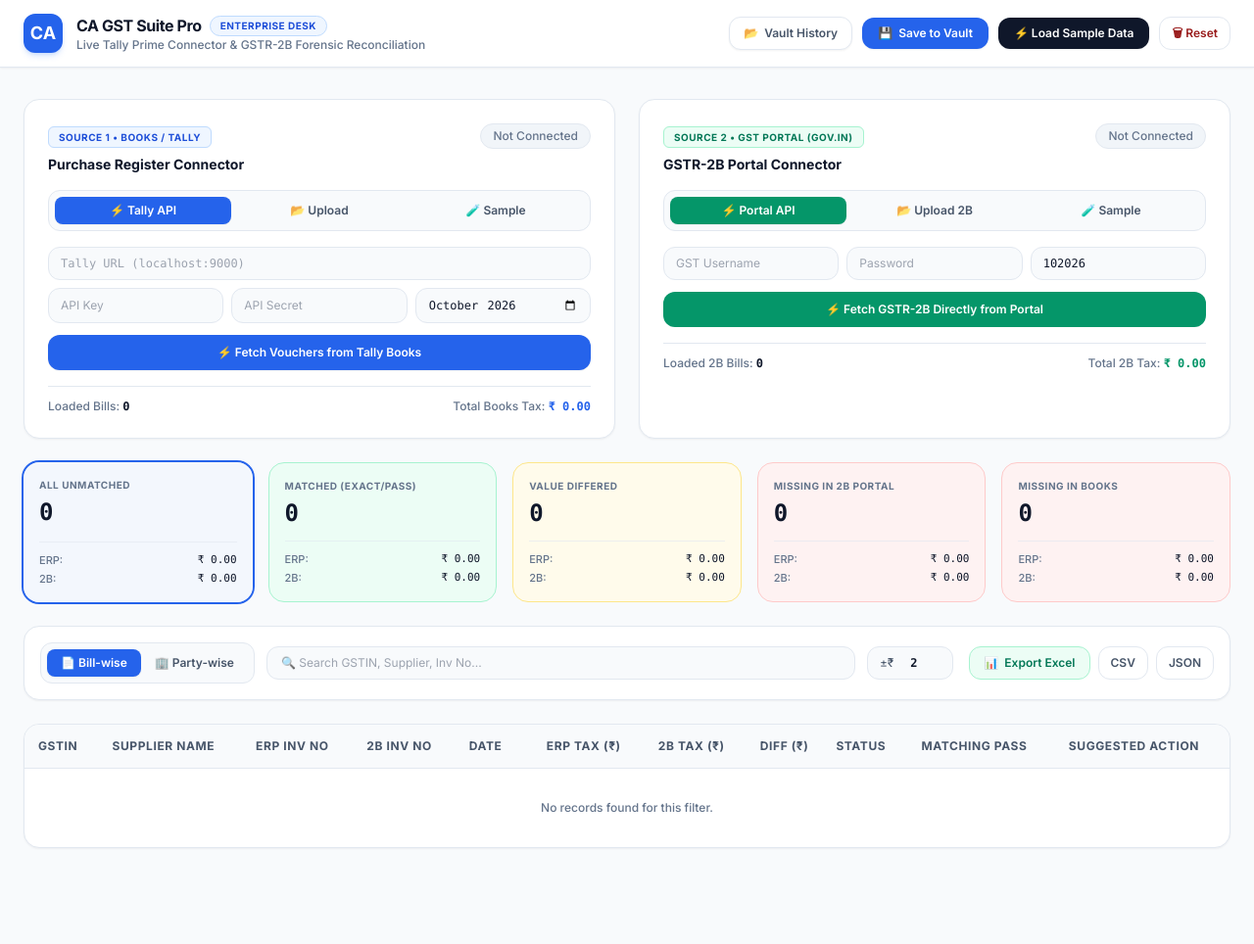
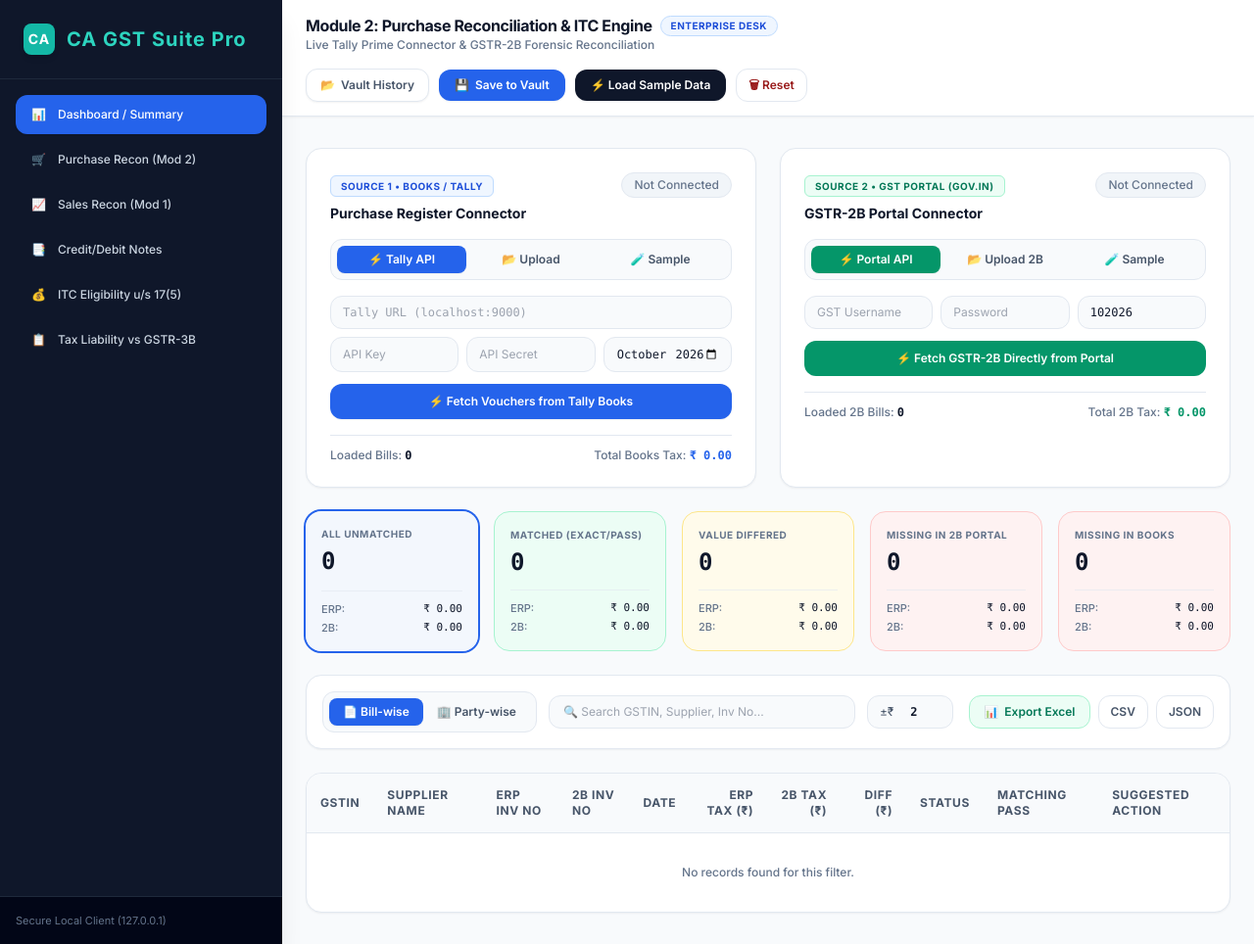
Before and after one commit to codedbymurali/GST-Connector, a FastAPI app: page / in a window 1280 px wide. Shown: the whole page at 98% size. Run offline with FastAPI, Linux system fonts and the light colour scheme; some libraries are stand-ins or nearby versions.

Commit message:
Add missing modules and static folders

```diff
--- a/main.py
+++ b/main.py
@@ -1,6 +1,5 @@
 import io
 import smtplib
-import traceback
 from pathlib import Path
 import pandas as pd
 from email.mime.text import MIMEText
@@ -8,16 +7,16 @@ from email.mime.multipart import MIMEMultipart
 from email.mime.base import MIMEBase
 from email import encoders
 
-from fastapi import FastAPI, UploadFile, File, Body
+from fastapi import FastAPI, UploadFile, File, Body, Request
 from fastapi.responses import HTMLResponse, StreamingResponse, JSONResponse
 import uvicorn
 
 from config_and_samples import get_sample_erp_df, get_sample_portal_df
 from connectors import parse_uploaded_file, fetch_erpnext_invoices
-from engine import run_matching_engine
+from modules.purchase_register import run_matching_engine, PurchaseRegisterEngine
 from database import init_db, save_reconciliation, get_all_history, get_reconciliation_by_id
 
-app = FastAPI(title="GST Recon Pro — V2 Database & Email Hub")
+app = FastAPI(title="CA GST Suite Pro — Professional Tax Workstation")
 
 # Initialize Database on Startup
 init_db()
@@ -152,7 +151,6 @@ async def email_report(payload: dict = Body(...)):
             "portal_tax": float(reco_df["Portal_Tax"].sum()) if "Portal_Tax" in reco_df.columns else 0.0
         }
 
-        # Build Email
         msg = MIMEMultipart()
         msg['From'] = sender_email
         msg['To'] = receiver
@@ -164,7 +162,7 @@ async def email_report(payload: dict = Body(...)):
             <div style="max-width: 600px; margin: 0 auto; padding: 20px; border: 1px solid #e2e8f0; border-radius: 10px;">
                 <h2 style="color: #4f46e5; margin-top: 0;">GST Reconciliation Summary</h2>
                 <p>Hello,</p>
-                <p>Here is the automated reconciliation report for <strong>{batch_name}</strong> generated via GST Suite Pro.</p>
+                <p>Here is the automated reconciliation report for <strong>{batch_name}</strong> generated via CA GST Suite Pro.</p>
 
                 <table style="width: 100%; border-collapse: collapse; margin: 20px 0;">
                     <tr style="background-color: #f8fafc;">
@@ -185,14 +183,13 @@ async def email_report(payload: dict = Body(...)):
                     </tr>
                 </table>
 
-                <p style="font-size: 12px; color: #64748b; margin-top: 30px;">Generated automatically by GST Recon Pro Hub.</p>
+                <p style="font-size: 12px; color: #64748b; margin-top: 30px;">Generated automatically by CA GST Suite Pro.</p>
             </div>
         </body>
         </html>
         """
         msg.attach(MIMEText(html_content, 'html'))
 
-        # Attach Excel
         buf = io.BytesIO()
         with pd.ExcelWriter(buf, engine="openpyxl") as writer:
             reco_df.to_excel(writer, sheet_name="Recon_Report", index=False)
@@ -204,7 +201,6 @@ async def email_report(payload: dict = Body(...)):
         part.add_header('Content-Disposition', f'attachment; filename="GST_Recon_{batch_name}.xlsx"')
         msg.attach(part)
 
-        # Send Email via Gmail SMTP
         server = smtplib.SMTP("smtp.gmail.com", 587)
         server.starttls()
         server.login(sender_email, sender_password)
@@ -230,7 +226,10 @@ async def export_data(status: str = "ALL", fmt: str = "xlsx"):
     df = SESSION_STORE["reconciled_df"]
     if df.empty:
         return JSONResponse({"error": "No reconciled data available to export."}, status_code=400)
-    if status != "ALL":
+
+    if status == "ALL":
+        df = df[df["Status"] != "Matched"]
+    elif status != "ALL":
         df = df[df["Status"] == status]
 
     if fmt == "csv":
@@ -253,5 +252,43 @@ async def serve_ui():
         return html_path.read_text(encoding="utf-8")
     return "<h1>Error: templates/index.html file not found!</h1>"
 
+@app.get("/purchase-recon")
+async def purchase_reconciliation(request: Request):
+    sample_purchases = [
+        {
+            "invoice_no": "INV-2026-001",
+            "date": "2026-11-01",
+            "party_name": "ABC Enterprises",
+            "gstin": "37AAAAA0000A1Z5",
+            "taxable_value": 50000.0,
+            "cgst": 4500.0,
+            "sgst": 4500.0,
+            "igst": 0.0,
+            "item_description": "Office laptop accessories",
+            "is_rcm": False
+        },
+        {
+            "invoice_no": "INV-2026-002",
+            "date": "2026-11-03",
+            "party_name": "XYZ Motors",
+            "gstin": "37BBBBB1111B1Z6",
+            "taxable_value": 100000.0,
+            "cgst": 9000.0,
+            "sgst": 9000.0,
+            "igst": 0.0,
+            "item_description": "Car repair and maintenance services",
+            "is_rcm": False
+        }
+    ]
+    engine = PurchaseRegisterEngine(sample_purchases)
+    processed_data = engine.process_purchase_register()
+    summary_metrics = engine.generate_summary(processed_data)
+    return {
+        "status": "success",
+        "module": "Purchase Reconciliation & ITC Eligibility (Module 2)",
+        "summary": summary_metrics,
+        "records": processed_data
+    }
+
 if __name__ == "__main__":
     uvicorn.run(app, host="127.0.0.1", port=8000)
--- /dev/null
+++ b/static/css/style.css
@@ -0,0 +1,2 @@
+body { font-family: 'Inter', sans-serif; }
+.font-mono { font-family: 'JetBrains Mono', monospace; font-variant-numeric: tabular-nums; }
--- a/templates/index.html
+++ b/templates/index.html
@@ -5,20 +5,53 @@
     <title>CA GST Suite Pro — Professional Tax Workstation</title>
     <script src="https://cdn.tailwindcss.com"></script>
     <link href="https://fonts.googleapis.com/css2?family=Inter:wght@400;500;600;700&family=JetBrains+Mono:wght@400;500;600&display=swap" rel="stylesheet">
-    <style>
-        body { font-family: 'Inter', sans-serif; }
-        .font-mono { font-family: 'JetBrains Mono', monospace; font-variant-numeric: tabular-nums; }
-    </style>
+    <link rel="stylesheet" href="/static/css/style.css">
 </head>
 <body class="bg-[#F8FAFC] text-[#0F172A] min-h-screen selection:bg-blue-600 selection:text-white">
+
+    <div class="flex h-screen overflow-hidden">
+
+        <!-- SIDEBAR NAVIGATION (5 GST Modules) -->
+        <aside class="w-72 bg-slate-900 text-white flex flex-col shadow-xl flex-shrink-0 z-40">
+            <div class="p-6 text-xl font-bold tracking-wider border-b border-slate-800 text-teal-400 flex items-center gap-3">
+                <div class="w-8 h-8 rounded-lg bg-teal-500 flex items-center justify-center text-white text-sm font-bold shadow-md">CA</div>
+                <span>CA GST Suite Pro</span>
+            </div>
+            <nav class="flex-1 p-4 space-y-1.5 overflow-y-auto text-xs font-medium">
+                <a href="#" class="flex items-center gap-3 px-4 py-3 rounded-xl bg-blue-600 text-white shadow-sm transition">
+                    <span>📊</span> <span>Dashboard / Summary</span>
+                </a>
+                <a href="#" class="flex items-center gap-3 px-4 py-3 rounded-xl hover:bg-slate-800 text-slate-300 transition">
+                    <span>🛒</span> <span>Purchase Recon (Mod 2)</span>
+                </a>
+                <a href="#" class="flex items-center gap-3 px-4 py-3 rounded-xl hover:bg-slate-800 text-slate-300 transition">
+                    <span>📈</span> <span>Sales Recon (Mod 1)</span>
+                </a>
+                <a href="#" class="flex items-center gap-3 px-4 py-3 rounded-xl hover:bg-slate-800 text-slate-300 transition">
+                    <span>📑</span> <span>Credit/Debit Notes</span>
+                </a>
+                <a href="#" class="flex items-center gap-3 px-4 py-3 rounded-xl hover:bg-slate-800 text-slate-300 transition">
+                    <span>💰</span> <span>ITC Eligibility u/s 17(5)</span>
+                </a>
+                <a href="#" class="flex items-center gap-3 px-4 py-3 rounded-xl hover:bg-slate-800 text-slate-300 transition">
+                    <span>📋</span> <span>Tax Liability vs GSTR-3B</span>
+                </a>
+            </nav>
+            <div class="p-4 border-t border-slate-800 text-[11px] text-slate-500 bg-slate-950">
+                Secure Local Client (127.0.0.1)
+            </div>
+        </aside>
+
+        <!-- MAIN VIEWPORT CONTAINER -->
+        <div class="flex-1 flex flex-col overflow-y-auto">
+
             <!-- TOP TELEMETRY NAVBAR -->
             <header class="border-b border-[#E2E8F0] bg-white sticky top-0 z-30 shadow-sm">
-        <div class="max-w-7xl mx-auto px-6 py-3.5 flex flex-wrap justify-between items-center gap-4">
+                <div class="max-w-7xl mx-auto px-6 py-3.5 flex flex-wrap justify-between items-center gap-4 w-full">
                     <div class="flex items-center gap-3.5">
-                <div class="w-10 h-10 rounded-xl bg-blue-600 flex items-center justify-center font-bold text-lg text-white shadow-md shadow-blue-500/20">CA</div>
                         <div>
                             <div class="flex items-center gap-2">
-                        <h1 class="text-base font-bold tracking-tight text-[#0F172A]">CA GST Suite Pro</h1>
+                                <h1 class="text-base font-bold tracking-tight text-[#0F172A]">Module 2: Purchase Reconciliation & ITC Engine</h1>
                                 <span class="text-[10px] uppercase tracking-wider bg-blue-50 text-blue-700 border border-blue-200 px-2.5 py-0.5 rounded-full font-bold">Enterprise Desk</span>
                             </div>
                             <p class="text-xs text-[#64748B] font-medium">Live Tally Prime Connector & GSTR-2B Forensic Reconciliation</p>
@@ -42,7 +75,7 @@
                 </div>
             </header>
 
-    <main class="max-w-7xl mx-auto px-6 py-8 space-y-6">
+            <main class="max-w-7xl mx-auto px-6 py-8 space-y-6 w-full">
                 <!-- DUAL CONNECTOR HUB -->
                 <div class="grid grid-cols-1 lg:grid-cols-2 gap-6">
                     <!-- SOURCE 1 CARD: ERP / BOOKS -->
@@ -214,6 +247,9 @@
                     </div>
                 </div>
             </main>
+        </div>
+
+    </div>
 
     <!-- VAULT HISTORY MODAL -->
     <div id="vaultModal" class="fixed inset-0 bg-black/40 backdrop-blur-sm z-50 hidden flex items-center justify-center p-4">
```
Also changed, not shown: connectors.py (+4 -4 lines), modules/purchase_register.py (renamed from engine.py, +57 -0 lines), README.md (deleted), database.py (line endings or trailing spaces), modules/__init__.py (added). Lines whose indentation alone changed are shown as unchanged.
